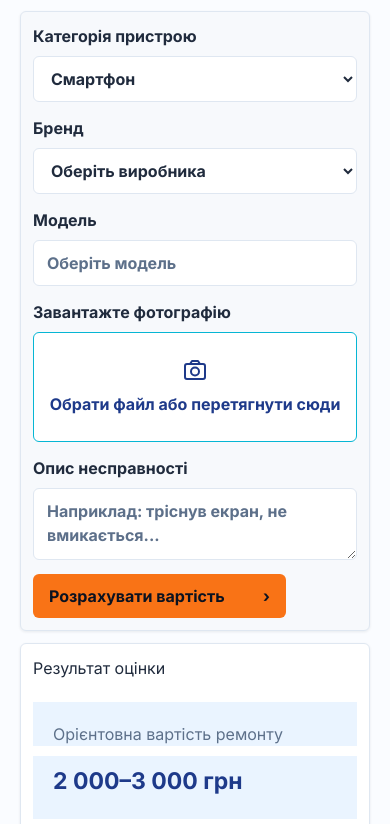
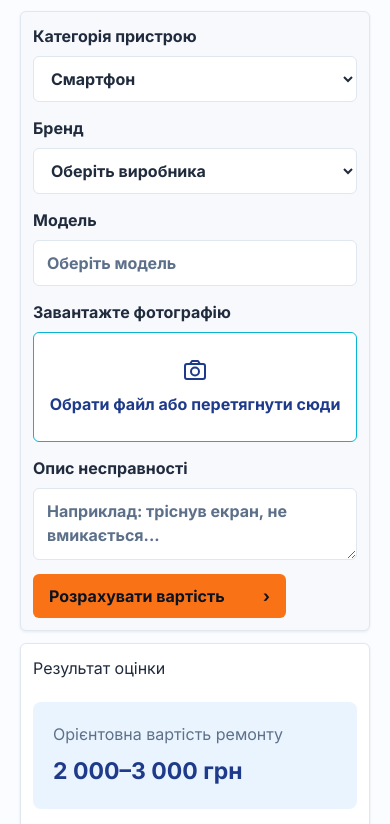
Before and after one commit to Sergiy66/FastFix, a website: page calculator.html in a window 390 px wide. Shown: the part 214-1038 px from the top of the page. Drawn offline with Linux system fonts and the light colour scheme.

Commit message:
fix: refine mobile header and media layout

```diff
--- a/calculator.html
+++ b/calculator.html
@@ -97,8 +97,10 @@
             </form>
             <aside class="panel estimate static-panel" aria-live="polite">
               <h2>Результат оцінки</h2>
-              <p>Орієнтовна вартість ремонту</p>
-              <strong>2 000–3 000 грн</strong>
+              <div class="estimate-price">
+                <p>Орієнтовна вартість ремонту</p>
+                <strong>2 000–3 000 грн</strong>
+              </div>
               <p>Термін ремонту</p>
               <b>1–3 робочі дні</b>
               <p>Новий пристрій</p>
--- a/css/style.css
+++ b/css/style.css
@@ -318,6 +318,9 @@ main a:has(> span[aria-hidden="true"]):active {
 }
 
 .site-header .mobile-page-intro {
+  position: absolute;
+  inset-inline: 0;
+  top: 64px;
   padding-top: 8px;
 }
 
@@ -547,6 +550,7 @@ body.modal-open {
 
   .site-header .mobile-page-intro {
     display: block;
+    top: 74px;
     padding-top: 8px;
   }
 
@@ -835,21 +839,23 @@ html[data-theme] .border-fastfix-border {
   outline-offset: 2px;
 }
 
-#calculator-form + .estimate > p:first-of-type,
-#calculator-form + .estimate > strong {
+.estimate-price {
   width: 100%;
-  margin: 0;
-  padding-inline: 20px;
+  padding: 20px;
+  border-radius: 8px;
   background: var(--ff-accent-subtle);
 }
 
-#calculator-form + .estimate > p:first-of-type {
-  padding-top: 20px;
+.estimate-price p,
+.estimate-price strong {
+  display: block;
+  width: 100%;
+  margin: 0;
+  padding: 0;
 }
 
-#calculator-form + .estimate > strong {
-  padding-top: 8px;
-  padding-bottom: 20px;
+.estimate-price strong {
+  margin-top: 8px;
 }
 
 .faq,
@@ -1055,6 +1061,11 @@ html[data-theme] .focus\:border-fastfix-cyan:focus {
 }
 
 .team-gallery-link img {
+  width: 100%;
+  height: auto;
+  aspect-ratio: 3 / 4;
+  object-fit: contain;
+  background: var(--ff-surface-subtle);
   transition: transform 260ms ease;
 }
 
```
Also changed, not shown: tests/fancybox.test.js (+3 -0 lines), tests/form-markup.test.js (+9 -0 lines).
